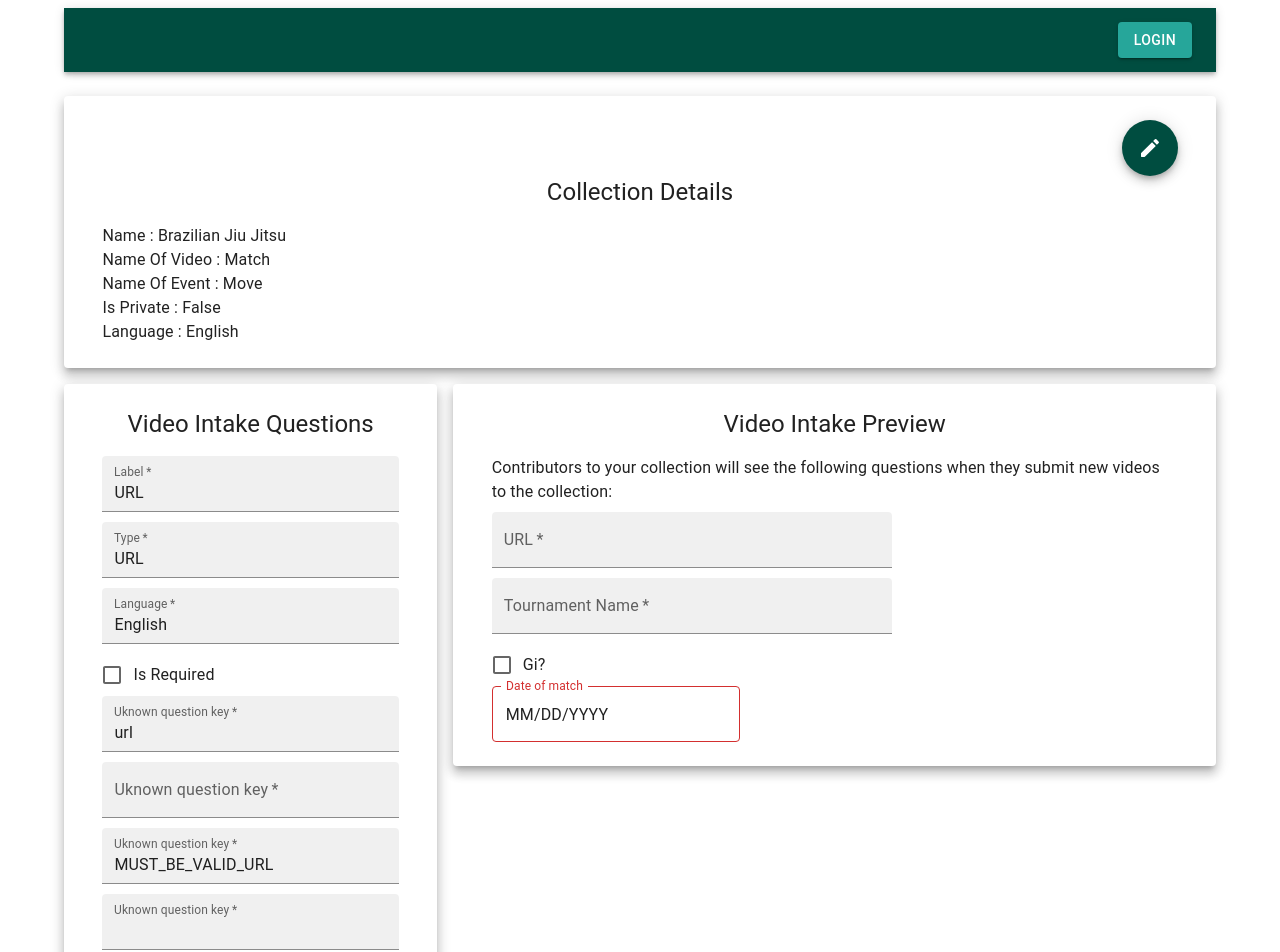
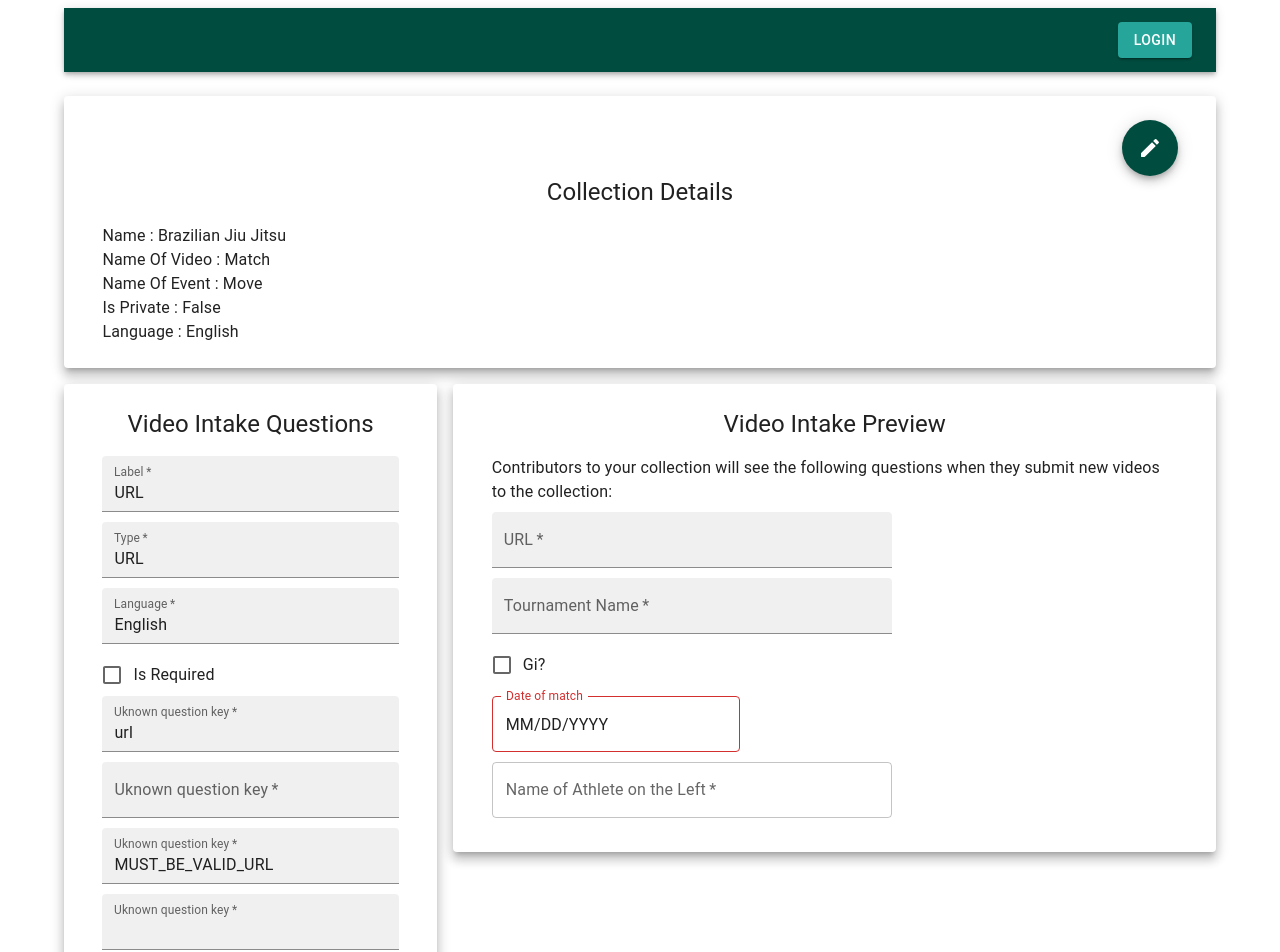
Before and after one commit to NerdyWithZainab/video-annotator, a Next.js app: page /collection/1 in a window 1280 px wide. Shown: the top 952 px of the page. Built offline with nearby package versions, Linux system fonts and the light colour scheme; no server answers.

Commit message:
improve spacing of DatePicker and implement Autocomplete in SingleFormField

```diff
--- a/components/SingleFormField/index.tsx
+++ b/components/SingleFormField/index.tsx
@@ -1,4 +1,6 @@
 import {
+  Autocomplete,
+  AutocompleteRenderInputParams,
   Checkbox,
   FormControlLabel,
   TextField,
@@ -7,7 +9,7 @@ import {
 import { FormattedMessage, IntlShape, useIntl } from "react-intl";
 import { get } from "lodash-es";
 import { Collection, SingleFormField } from "../../types";
-import { useState } from "react";
+import { ReactNode, SyntheticEvent, useState } from "react";
 import InfoIcon from "../InfoIcon";
 import { DatePicker } from "@mui/x-date-pickers/DatePicker";
 
@@ -29,6 +31,17 @@ const SingleFormField: React.FC<{
     updateStates(currentVal);
   };
 
+  const handleAutocompleteChange: (
+    event: SyntheticEvent<Element, Event>,
+    newValue: any
+  ) => void = (event: SyntheticEvent<Element, Event>, newValue: any) => {
+    if (newValue) {
+      updateStates(newValue);
+    } else {
+      updateStates(""); // otherwise, there is an error
+    }
+  };
+
   const handleCheckChange: (event: any) => void = (event: any) => {
     const currentVal: any = event?.target?.checked;
     updateStates(currentVal);
@@ -45,8 +58,6 @@ const SingleFormField: React.FC<{
     const newActualValue: {} = { [question.label]: currentVal };
     collection?.formFieldGroup?.setValues
       ? collection.formFieldGroup.setValues((prevState: {}) => {
-          console.log("deleteMe prevState is: ");
-          console.log(prevState);
           return { ...prevState, ...newActualValue };
         })
       : undefined; // I was getting silly linter errors if I didn't do something like this.
@@ -64,6 +75,8 @@ const SingleFormField: React.FC<{
       : undefined;
   };
 
+  const autocompleteExtras: {} = question?.autocompleteExtras || {};
+
   switch (question?.type) {
     case "URL":
       return (
@@ -77,7 +90,7 @@ const SingleFormField: React.FC<{
           helperText={
             currentIsInvalid
               ? intl.formatMessage({
-                  id: question?.invalidInputMessage,
+                  id: question?.invalidInputMessage || "FIELD_CANNOT_BE_BLANK",
                   defaultMessage: "Cannot be blank",
                 })
               : ""
@@ -103,7 +116,7 @@ const SingleFormField: React.FC<{
           helperText={
             currentIsInvalid
               ? intl.formatMessage({
-                  id: question?.invalidInputMessage,
+                  id: question?.invalidInputMessage || "FIELD_CANNOT_BE_BLANK",
                   defaultMessage: "Cannot be blank",
                 })
               : ""
@@ -119,7 +132,9 @@ const SingleFormField: React.FC<{
       );
     case "Checkbox":
       return (
-        <div style={{ display: "flex", alignItems: "center" }}>
+        <div
+          style={{ display: "flex", alignItems: "center", marginBottom: 10 }}
+        >
           <FormControlLabel
             style={{ marginRight: 10 }}
             control={<Checkbox />}
@@ -135,6 +150,7 @@ const SingleFormField: React.FC<{
       );
     case "Date":
       return (
+        <div style={{ marginBottom: 10, maxWidth: 400 }}>
           <DatePicker
             data-testid={question?.testId}
             label={question?.label}
@@ -147,6 +163,53 @@ const SingleFormField: React.FC<{
               ""
             )}
           ></DatePicker>
+        </div>
+      );
+    case "Autocomplete":
+      return (
+        <Autocomplete
+          renderInput={function (
+            params: AutocompleteRenderInputParams
+          ): ReactNode {
+            return (
+              <TextField
+                {...params}
+                required={question?.isRequired}
+                label={question?.label}
+                error={currentIsInvalid}
+                helperText={
+                  currentIsInvalid
+                    ? intl.formatMessage({
+                        id:
+                          question?.invalidInputMessage ||
+                          "FIELD_CANNOT_BE_BLANK",
+                        defaultMessage: "Cannot be blank",
+                      })
+                    : ""
+                }
+              />
+            );
+          }}
+          options={question?.autocompleteOptions || []}
+          // required={question?.isRequired}
+          data-testid={question?.testId}
+          // variant="filled"
+          // label={question?.label}
+          style={{ marginBottom: 10, maxWidth: 400 }}
+          value={get(
+            collection,
+            ["formFieldGroup", "actualValues", question?.label],
+            ""
+          )}
+          onChange={handleAutocompleteChange}
+          {...autocompleteExtras}
+          inputValue={get(
+            collection,
+            ["formFieldGroup", "actualValues", question?.label],
+            ""
+          )}
+          onInputChange={handleAutocompleteChange}
+        ></Autocomplete>
       );
     default:
       return (
--- a/dummy_data/dummyCollection.tsx
+++ b/dummy_data/dummyCollection.tsx
@@ -10,7 +10,7 @@ const firstQuestion: SingleFormField = {
   doNotDisplay: [],
   invalidInputMessage: "MUST_BE_VALID_URL",
   validatorMethod: isValidUrl,
-  shouldBeCheckboxes: ["isRequired"]
+  shouldBeCheckboxes: ["isRequired"],
 };
 
 const secondQuestion: SingleFormField = {
@@ -22,7 +22,7 @@ const secondQuestion: SingleFormField = {
   doNotDisplay: [],
   invalidInputMessage: "FIELD_CANNOT_BE_BLANK",
   validatorMethod: isNonEmptyString,
-  shouldBeCheckboxes: ["isRequired"]
+  shouldBeCheckboxes: ["isRequired"],
 };
 
 const thirdQuestion: SingleFormField = {
@@ -45,14 +45,44 @@ const fourthQuestion: SingleFormField = {
   shouldBeCheckboxes: ["isRequired"],
 };
 
+const fifthQuestion: SingleFormField = {
+  label: "Name of Athlete on the Left",
+  type: "Autocomplete",
+  language: "English",
+  isRequired: true,
+  testId: "athleteLeftName",
+  doNotDisplay: [],
+  shouldBeCheckboxes: ["isRequired"],
+  validatorMethod: isNonEmptyString,
+  invalidInputMessage: "FIELD_CANNOT_BE_BLANK",
+  autocompleteOptions: [
+    "Fisher, Mark",
+    "Deodara, Dirt",
+    "Ziegler, Eddie",
+    "Diggins, John",
+  ],
+  autocompleteExtras: {
+    freeSolo: true,
+  },
+};
+
 export const shamCollection: Collection = {
   name: "Brazilian Jiu Jitsu",
   nameOfVideo: "Match",
   nameOfEvent: "Move",
   isPrivate: false,
   language: "English",
-  intakeQuestions: [firstQuestion, secondQuestion, thirdQuestion, fourthQuestion],
-  // intakeQuestions: [secondQuestion],
-  excludeFromDetailList: ["intakeQuestions", "excludeFromDetailList", "formFieldGroup"],
-  // formFieldGroup: shamFormFieldGroup
+  intakeQuestions: [
+    firstQuestion,
+    secondQuestion,
+    thirdQuestion,
+    fourthQuestion,
+    fifthQuestion,
+  ],
+  excludeFromDetailList: [
+    "intakeQuestions",
+    "excludeFromDetailList",
+    "formFieldGroup",
+  ],
+  // formFieldGroup: shamFormFieldGroup // gets populated elsewhere now because passing useStates through different components was silly
 };
--- a/types.ts
+++ b/types.ts
@@ -11,10 +11,10 @@ export interface Collection {
 
 export interface FormFieldGroup {
   // shouldBeCheckboxes?: string[]; // @TODO figure out whether this is needed and whether it's part of the FormFieldGroup
-  setValues?: (input: any)=>void,
+  setValues?: (input: any) => void;
   actualValues?: {};
   isInvalids?: {};
-  setIsInvalids?: ({}) =>void;
+  setIsInvalids?: ({}) => void;
 }
 
 export interface SingleFormField {
@@ -27,6 +27,8 @@ export interface SingleFormField {
   invalidInputMessage?: string;
   validatorMethod?: (input: any) => boolean;
   shouldBeCheckboxes: string[];
+  autocompleteOptions?: string[];
+  autocompleteExtras?: {};
 }
 
 export interface QuestionValidity {
```
Lines whose indentation alone changed are shown as unchanged.
